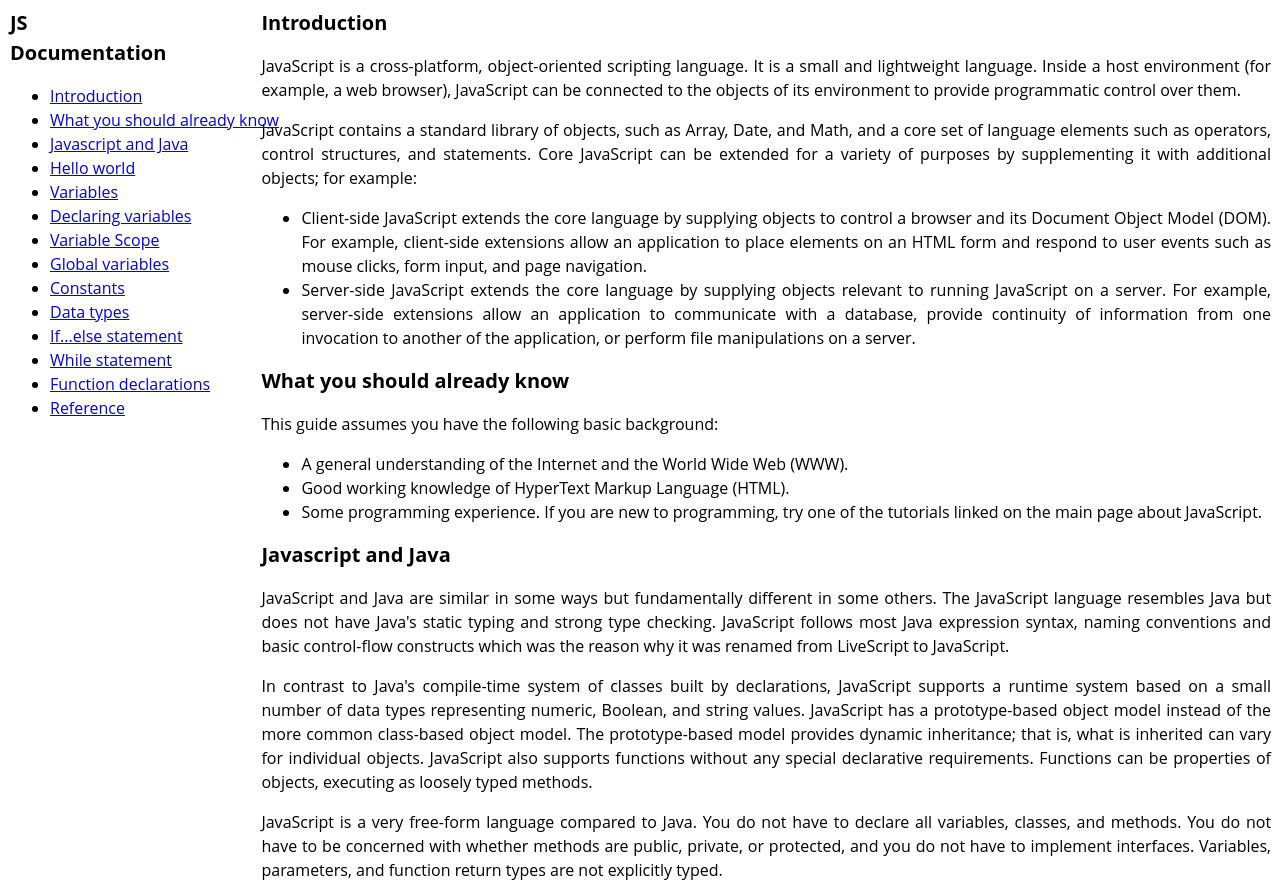
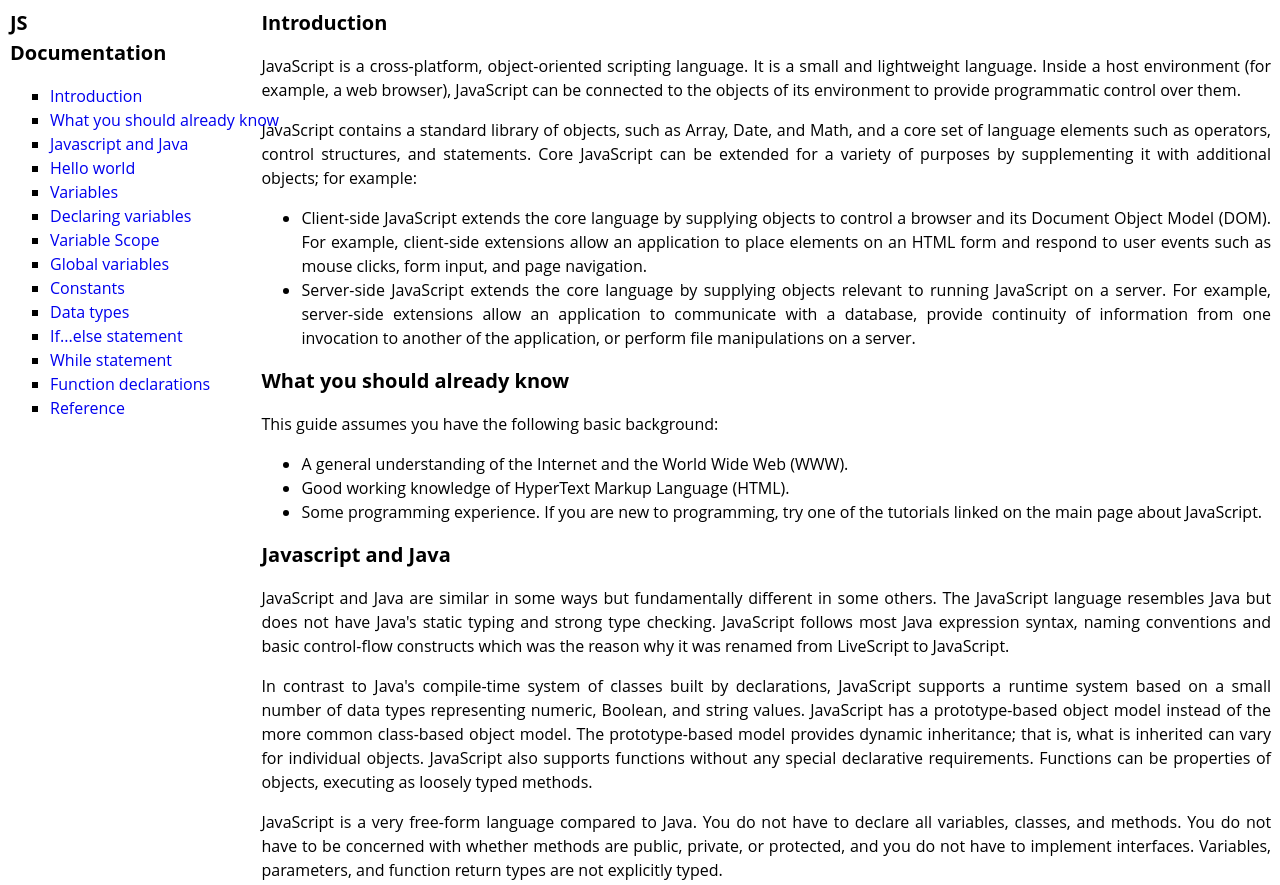
Before and after one commit to alecos008/project4, a plain HTML site: page index.html in a window 1280 px wide. Shown: the top 885 px of the page. Drawn offline with Linux system fonts and the light colour scheme.

Commit message:
changed nav bar ul

```diff
--- a/style.css
+++ b/style.css
@@ -34,3 +34,10 @@ header {
 .nav-link:hover {
        color: red;
 }
+#nav-bar a {
+    text-decoration: none;
+
+    }
+#nav-bar ul {
+    list-style-type: square;
+}
```
